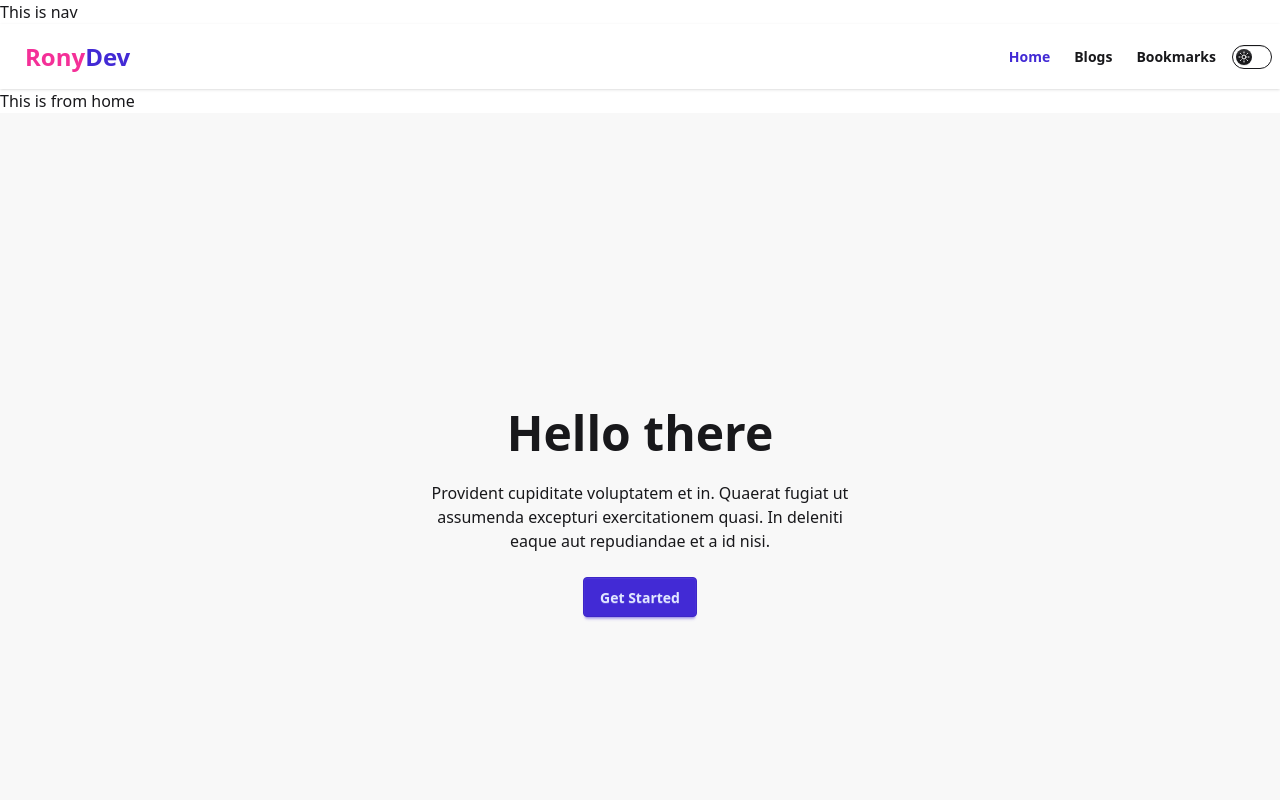
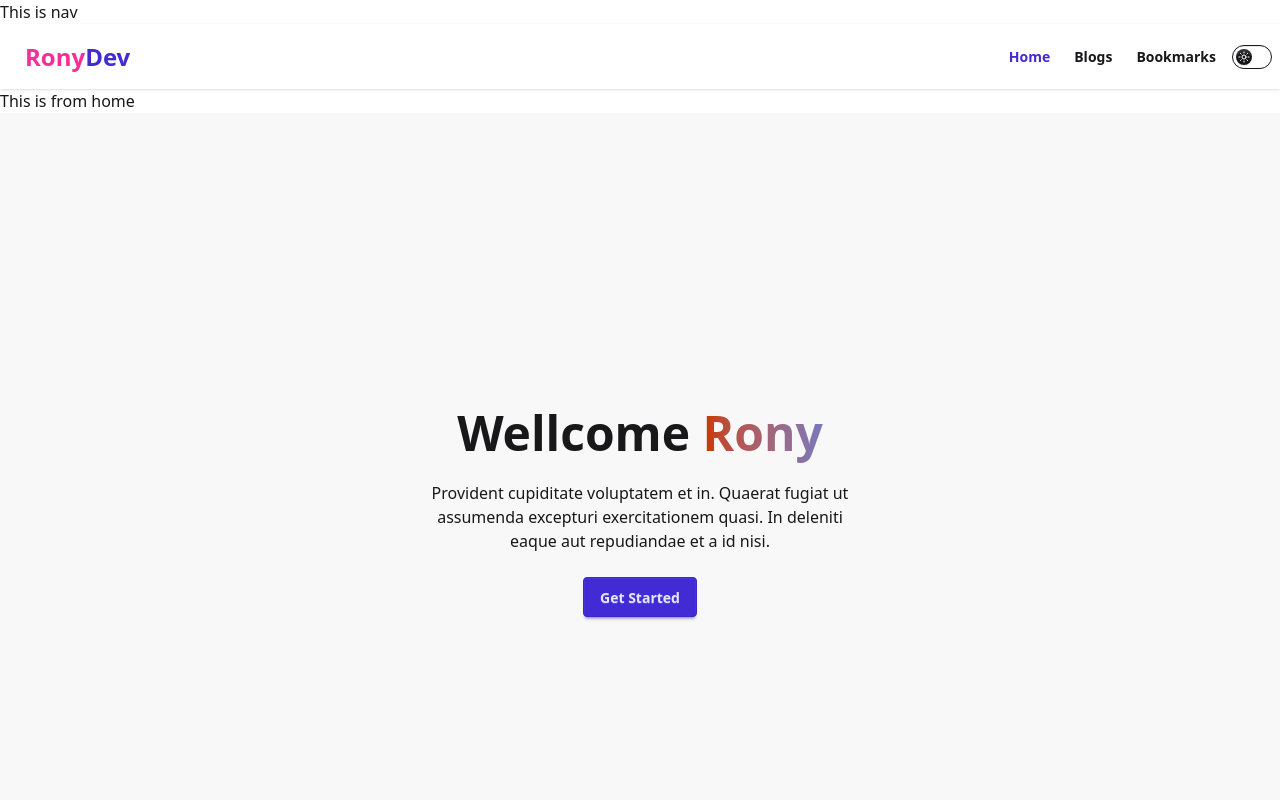
Before and after one commit to abuyusufrony/my-eid-pratice, a React (Vite) app: page / in a window 1280 px wide. Shown: the top 800 px of the page. Built offline with nearby package versions, Linux system fonts and the light colour scheme.

Commit message:
text-animated-added

```diff
--- a/src/Components/Banner/Banner.jsx
+++ b/src/Components/Banner/Banner.jsx
@@ -8,7 +8,11 @@ const Banner = () => {
                 <div className="hero bg-base-200 min-h-screen">
                     <div className="hero-content text-center">
                         <div className="max-w-md">
-                            <h1 className="text-5xl font-bold">Hello there</h1>
+                            <h1 className="text-5xl font-bold">Wellcome <span
+                                class=" font-bold bg-gradient-to-r from-orange-700 via-blue-500 to-green-400 text-transparent bg-clip-text animate-gradient"
+                            >
+                                Rony
+                            </span></h1>
                             <p className="py-6">
                                 Provident cupiditate voluptatem et in. Quaerat fugiat ut assumenda excepturi exercitationem
                                 quasi. In deleniti eaque aut repudiandae et a id nisi.
--- a/src/index.css
+++ b/src/index.css
@@ -6,3 +6,25 @@
 @plugin "daisyui" {
     themes: light --default, dark --prefersdark;
 }
+
+
+.animate-gradient {
+    background-size: 300%;
+    -webkit-animation: animatedgradient 6s ease infinite alternate;
+    -moz-animation: animatedgradient 6s ease infinite alternate;
+    animation: animatedgradient 6s ease infinite alternate;
+}
+
+@keyframes animatedgradient {
+    0% {
+        background-position: 0% 50%;
+    }
+
+    50% {
+        background-position: 100% 50%;
+    }
+
+    100% {
+        background-position: 0% 50%;
+    }
+}
```
